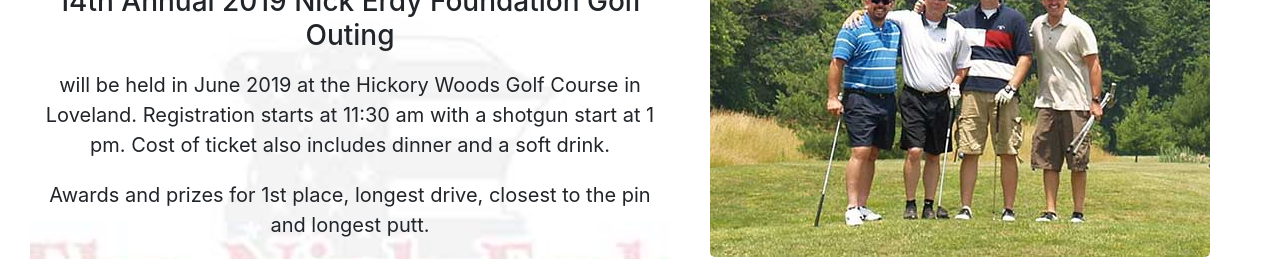
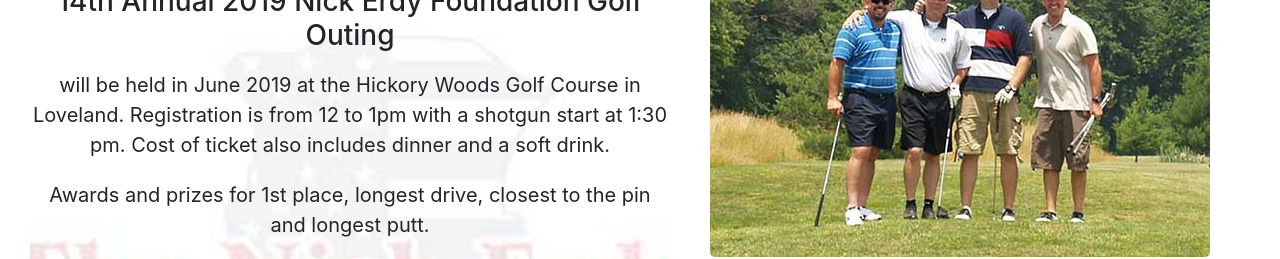
Before and after one commit to khepf/nef, a React (Create React App) app: page /golf in a window 1280 px wide. Shown: the part 192-451 px from the top of the page. Built offline with nearby package versions, Linux system fonts and the light colour scheme.

Commit message:
added golf time changes

```diff
--- a/src/components/GolfSections.js
+++ b/src/components/GolfSections.js
@@ -17,7 +17,7 @@
           <div className="GolfSection1-1">
             <h3>14th Annual 2019 Nick Erdy Foundation Golf Outing</h3>
             <p className="lead">
-            will be held in June 2019 at the Hickory Woods Golf Course in Loveland. Registration starts at 11:30 am with a shotgun start at 1 pm. Cost of ticket also includes dinner and a soft drink.
+            will be held in June 2019 at the Hickory Woods Golf Course in Loveland. Registration is from 12 to 1pm with a shotgun start at 1:30 pm. Cost of ticket also includes dinner and a soft drink.
             </p>
             <p className="lead">
             Awards and prizes for 1st place, longest drive, closest to the pin and longest putt.
```
